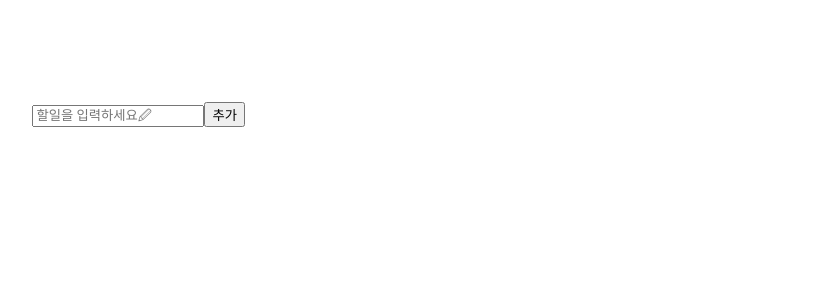
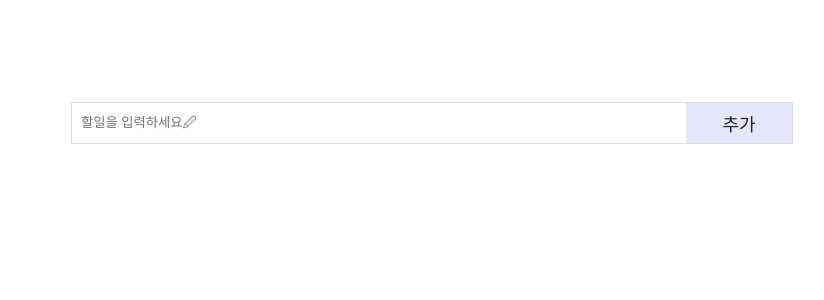
Before and after one commit to Kang-Gyeongwon/to-do-list-hw, a React (Create React App) app: page / in a window 1280 px wide. Shown: the top 300 px of the page, without its empty margins (70-894 px from the left). Built offline with nearby package versions, Linux system fonts and the light colour scheme; a web font is replaced by a local one.

Commit message:
style: input, button 스타일 지정하기

```diff
--- a/src/components/ToDoInput.js
+++ b/src/components/ToDoInput.js
@@ -1,13 +1,58 @@
+import styled from "styled-components";
+
+export const Header = styled.div`
+  width: 100%;
+  margin: auto;
+  display: flex;
+  flex-direction: row;
+  align-items: center;
+  justify-content: flex-start;
+`;
+
+export const ToDoInputBox = styled.div`
+  width: 90%;
+  height: 40px;
+  display: flex;
+  flex-direction: row;
+  align-items: center;
+  justify-content: center;
+  border: 1.5px solid #dcdcdc;
+  padding: 0;
+  margin: 0 auto;
+`;
+
 const ToDoInput = () => {
   return (
-    <div>
-      <input
-        id="todo_input"
-        type="text"
-        placeholder="할일을 입력하세요&#128393;"
-      />
-      <input id="todo_btn" type="submit" value="추가" />
-    </div>
+    <Header>
+      <ToDoInputBox>
+        <input
+          id="todo_input"
+          type="text"
+          placeholder="할일을 입력하세요&#128393;"
+          style={{
+            width: "85%",
+            margin: "0",
+            paddingLeft: "1.2%",
+            border: "0",
+          }}
+        />
+        <input
+          id="todo_btn"
+          type="submit"
+          value="추가"
+          style={{
+            width: "15%",
+            height: "40px",
+            backgroundColor: "#E6E6FA",
+            border: "none",
+            marginLeft: "auto",
+            borderRadius: "0",
+            color: "#212529",
+            fontSize: "18px",
+          }}
+        />
+      </ToDoInputBox>
+    </Header>
   );
 };
 
```
